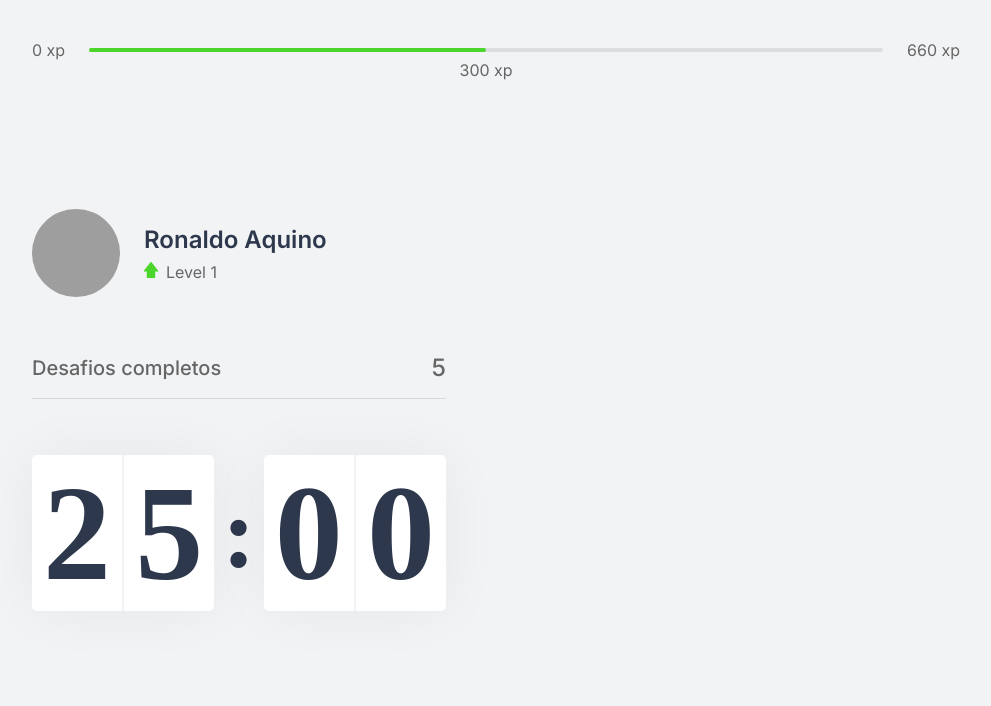
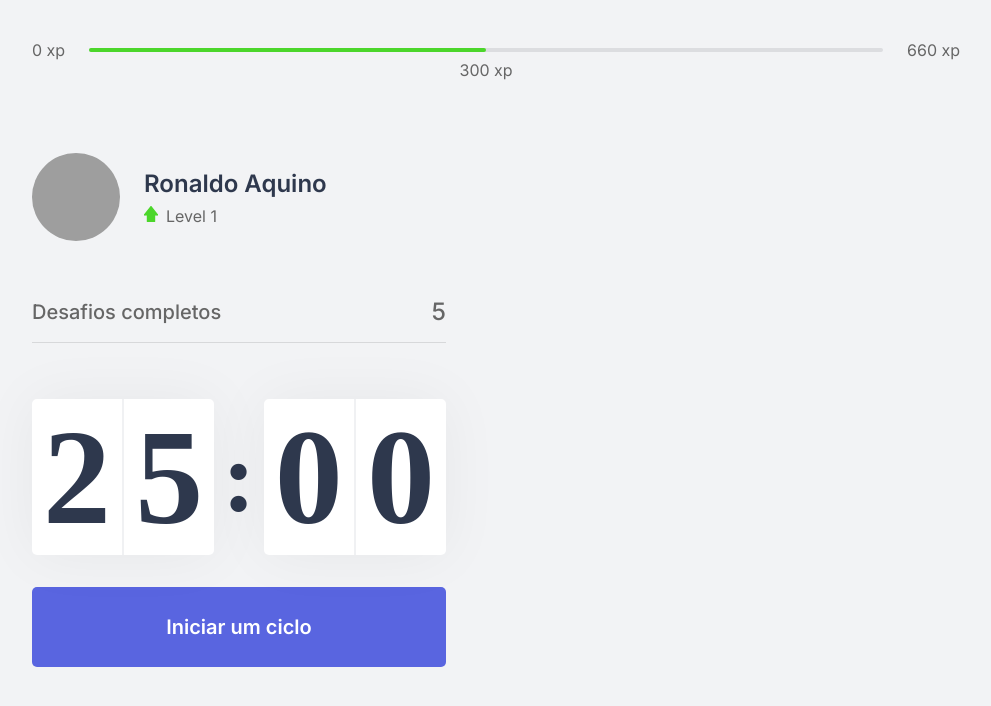
Before and after one commit to ronaldo-aquino/nlw-04, a Next.js app: page / in a window 1280 px wide. Shown: the top 706 px of the page, without its empty margins (144-1135 px from the left). Built offline with nearby package versions, Linux system fonts and the light colour scheme; grey boxes are pictures that could not be loaded.

Commit message:
Componente Countdown com funcionalidade

```diff
--- a/src/components/Countdown.tsx
+++ b/src/components/Countdown.tsx
@@ -1,17 +1,48 @@
+import { useEffect, useState } from "react";
 import styles from "../styles/components/Countdown.module.css";
 
 const Countdown = () => {
+  const [time, setTime] = useState(25 * 60);
+  const [active, setActive] = useState(false);
+
+  const minutes = Math.floor(time / 60);
+  const seconds = time % 60;
+
+  const [minuteLeft, minuteRight] = String(minutes).padStart(2, "0").split("");
+  const [secondLeft, secondRight] = String(seconds).padStart(2, "0").split("");
+
+  const startContdown = () => {
+    setActive(true);
+  };
+
+  useEffect(() => {
+    if (active && time > 0) {
+      setTimeout(() => {
+        setTime(time - 1);
+      }, 1000);
+    }
+  }, [active, time]);
+
   return (
-    <div className={styles.countdownContainer}>
-      <div>
-        <span>2</span>
-        <span>5</span>
+    <div>
+      <div className={styles.countdownContainer}>
+        <div>
+          <span>{minuteLeft}</span>
+          <span>{minuteRight}</span>
+        </div>
+        <span>:</span>
+        <div>
+          <span>{secondLeft}</span>
+          <span>{secondRight}</span>
+        </div>
       </div>
-      <span>:</span>
-      <div>
-        <span>0</span>
-        <span>0</span>
-      </div>
+      <button
+        type="button"
+        className={styles.countdownButton}
+        onClick={startContdown}
+      >
+        Iniciar um ciclo
+      </button>
     </div>
   );
 };
--- a/src/pages/_document.tsx
+++ b/src/pages/_document.tsx
@@ -5,6 +5,7 @@
     return (
       <Html>
         <Head>
+          <link rel="shortcut icon" href="favicon.png" type="image/png"/>
           <link rel="preconnect" href="https://fonts.gstatic.com" />
           <link
             href="https://fonts.googleapis.com/css2?family=Inter:wght@400;500;600&family=Rajdhani:wght@600&display=swap"
--- a/src/styles/components/Countdown.module.css
+++ b/src/styles/components/Countdown.module.css
@@ -18,7 +18,7 @@
   text-align: center;
 }
 
-.countdownContainer > div span{
+.countdownContainer > div span {
   flex: 1;
 }
 
@@ -30,7 +30,28 @@
   border-left: 1px solid #f0f1f3;
 }
 
-.countdownContainer > span{
+.countdownContainer > span {
   font-size: 6.25rem;
   margin: 0 0.5rem;
 }
+
+.countdownButton {
+  width: 100%;
+  height: 5rem;
+  margin-top: 2rem;
+  display: flex;
+  align-items: center;
+  justify-content: center;
+  border: 0;
+  border-radius: 5px;
+  background: var(--blue);
+  color: var(--white);
+  font-size: 1.25rem;
+  font-weight: 600;
+  outline: none;
+  transition: background-color 0.2s;
+}
+
+.countdownButton:hover {
+  background: var(--blue-dark);
+}
```
